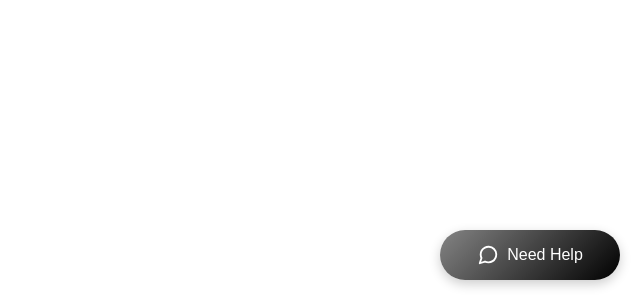
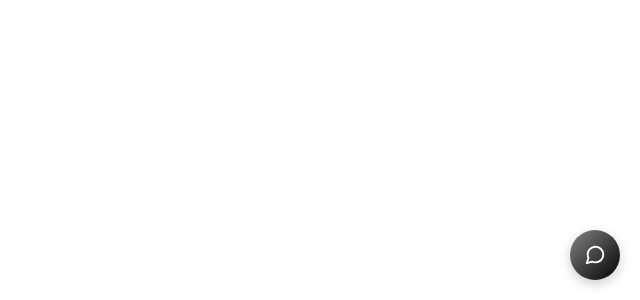
Before and after one commit to RoboGrowthPartners/barker-elite-chatbot, a React (Vite) app: page / in a window 1280 px wide. Shown: the part 500-800 px from the top of the page, without its empty margins (640-1280 px from the left). Built offline with nearby package versions, Linux system fonts and the light colour scheme.

Commit message:
first commit

```diff
--- a/src/components/Chatbot.tsx
+++ b/src/components/Chatbot.tsx
@@ -179,7 +179,7 @@ const Chatbot = () => {
             position: 'fixed',
             bottom: '20px',
             right: '20px',
-            width: isOpen ? '50px' : '180px',
+            width: isOpen ? '50px' : '50px',
             height: '50px',
             borderRadius: isOpen ? '50%' : '25px',
             display: 'flex',
@@ -190,10 +190,10 @@ const Chatbot = () => {
             border: "none",
             color: 'white',
             boxShadow: '0 4px 12px rgba(0,0,0,0.2)',
-            zIndex: "10000"
+            zIndex: "100000000"
           }}
         >
-          {isOpen ? <FaChevronDown size={22} /> : (<><FiMessageCircle size={22} /><span>Need Help</span></>)}
+          {isOpen ? <FaChevronDown size={22} /> : <FiMessageCircle size={22} />}
         </Button>
 
         {isOpen && (
```
